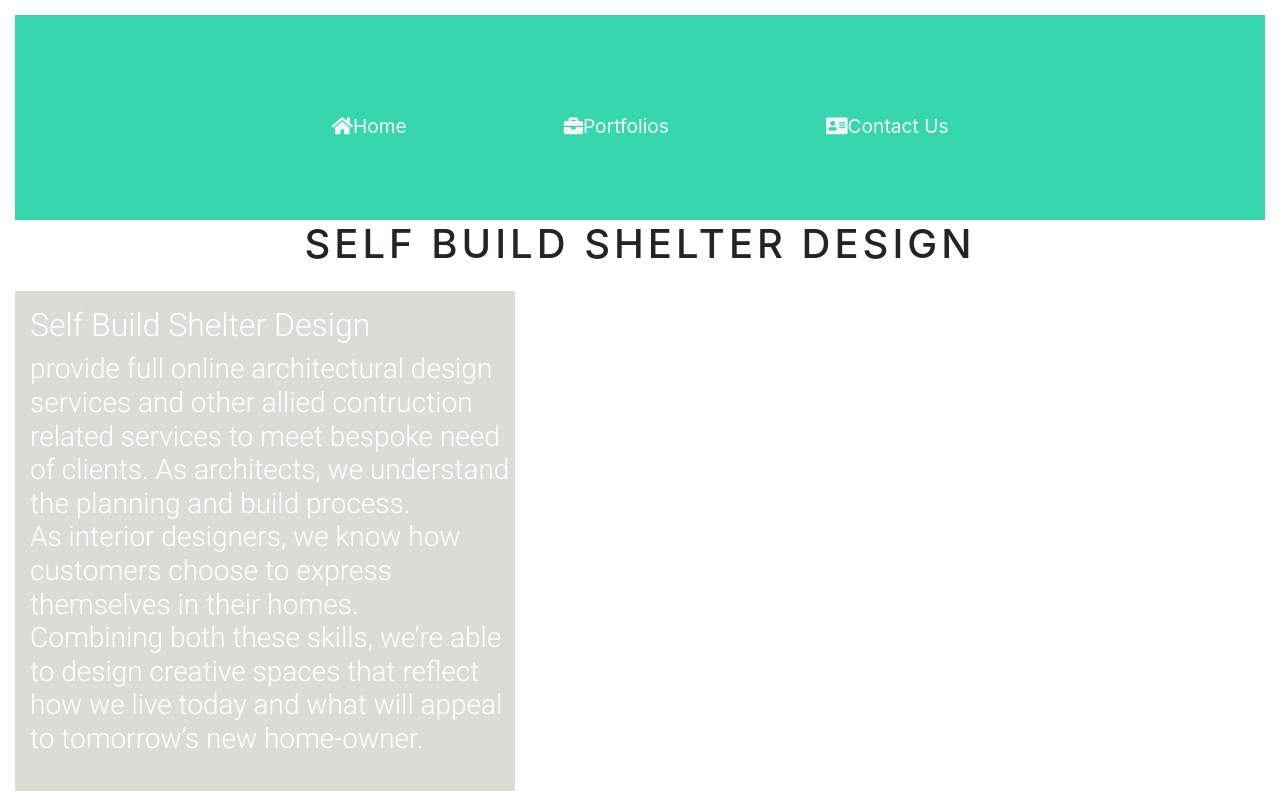
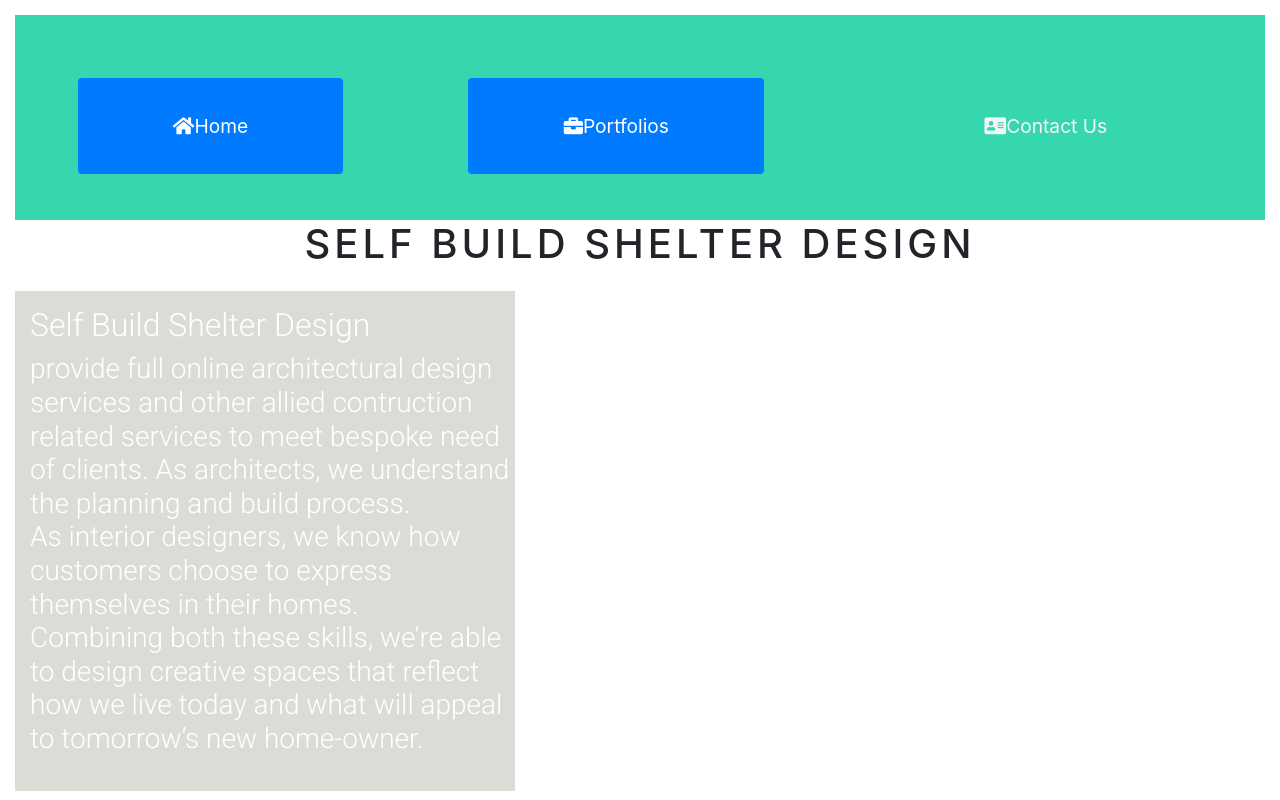
Before and after one commit to Code-Institute-Submissions/TeejAYeni-Self-Build-Shelter, a plain HTML site: page index.html in a window 1280 px wide. Shown: the top 800 px of the page. Drawn offline with nearby package versions, Linux system fonts and the light colour scheme.

Commit message:
update nav bar

```diff
--- a/index.html
+++ b/index.html
@@ -15,15 +15,18 @@
 <header>
 <!--Bootstrap component  -->
 <nav class="container-fluid">
- <ul class="nav justify-content-center menu">
-    <li class="nav-item">
-      <a class="nav-link active" aria-current="page" href="index.html"><i class="fas fa-home"></i>Home</a> </li>
-    <li class="nav-item">
-    <a class="nav-link" href="Portfolios.html"><i class="fas fa-briefcase"></i>Portfolios</a></li>
-    <li class="nav-item">
-    <a class="nav-link" href="Contact_Us.html"><i class="fas fa-address-card"></i>Contact Us</a>
-   </li>
-  </ul>
+  <ul class="nav nav-pills nav-fill">
+  <li class="nav-item">
+    <a class="nav-link active" aria-current="page" href="index.html"><i class="fas fa-home"></i>Home</a>
+  </li>
+  <li class="nav-item">
+    <a class="nav-link active" aria-current="page" href="Portfolios.html"><i class="fas fa-briefcase"></i>Portfolios</a>
+  </li>
+  <li class="nav-item active">
+    <a class="nav-link" aria-current="page" href="Contact_Us.html"><i class="fas fa-address-card"></i>Contact Us</a>
+  </li>
+
+</ul>
   </nav>
 
 </header>
```
Also changed, not shown: Contact_Us.html (+10 -9 lines), Portfolios.html (+11 -9 lines), 2 other files.
